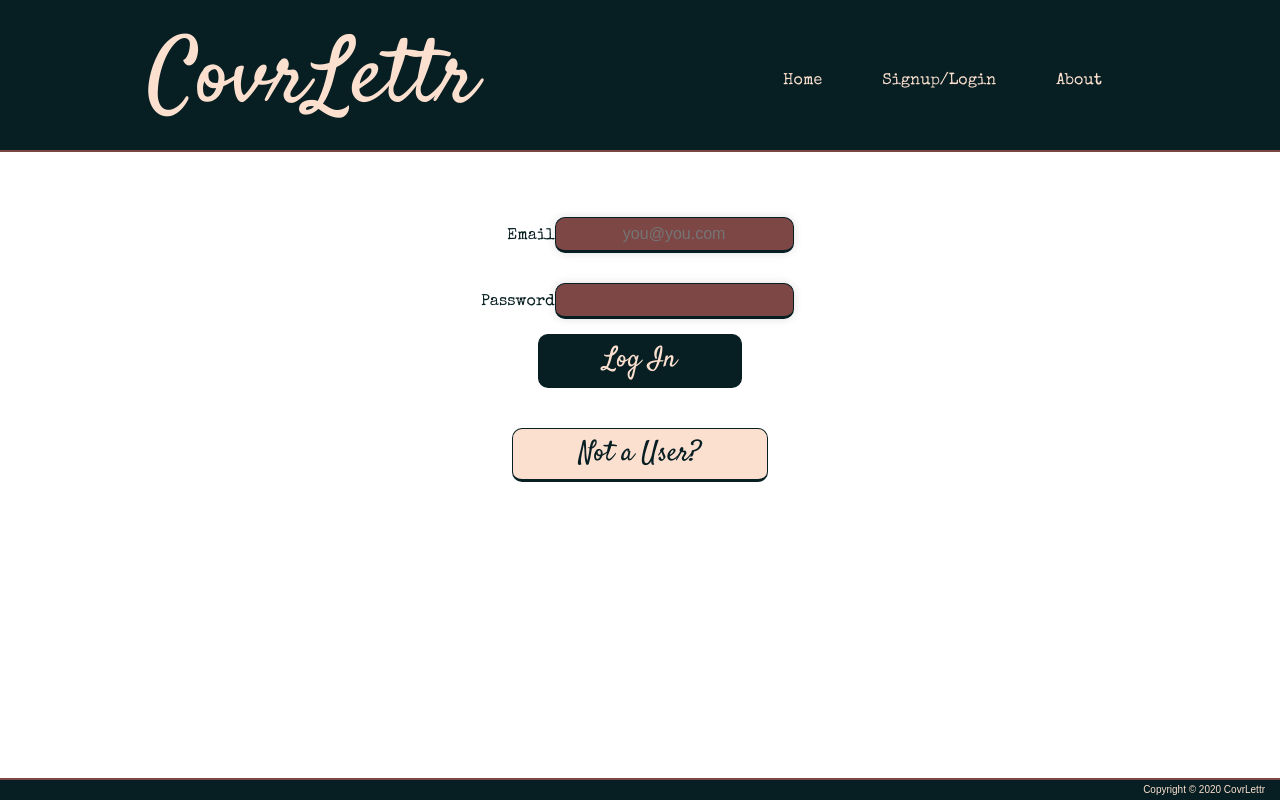
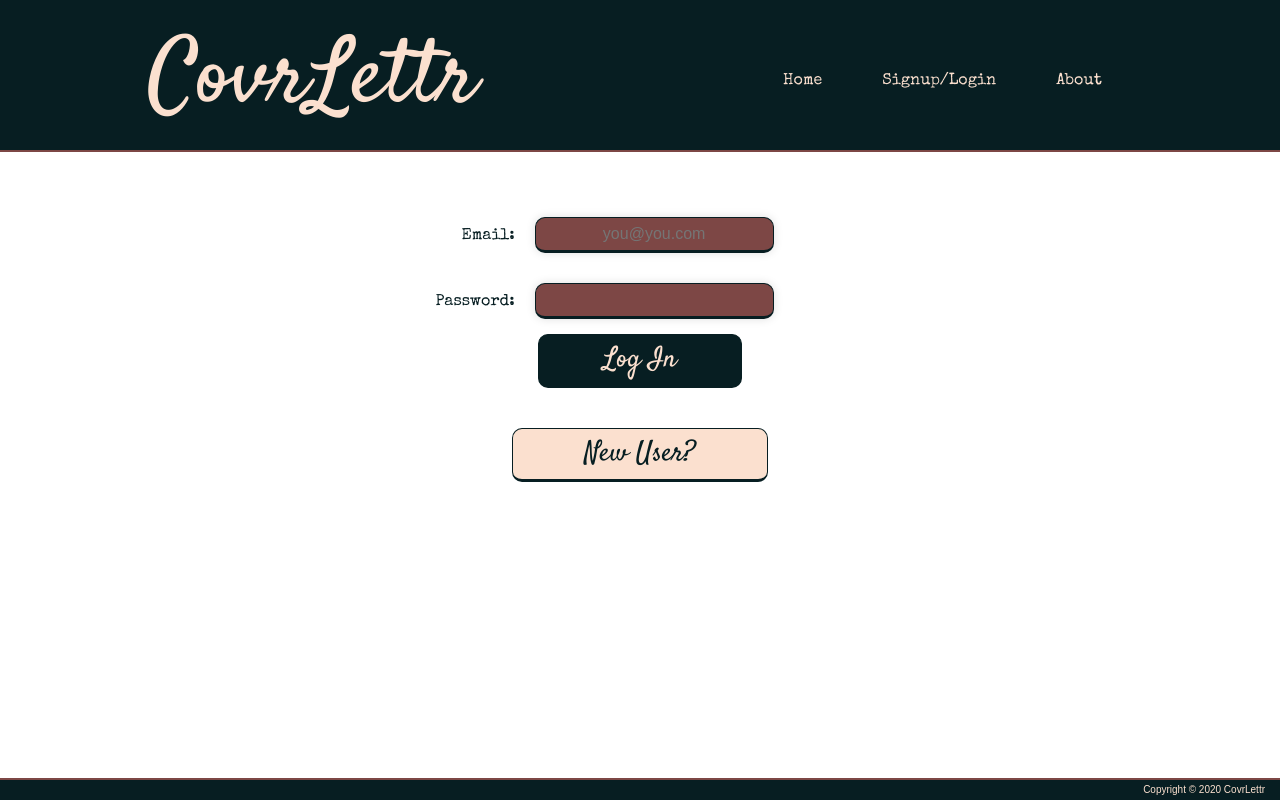
Before and after one commit to covrLettr/covrLettr-React, a React app: page /userauth in a window 1280 px wide. Both pictures are taken after a click on the button "Already a User?". Built offline with nearby package versions, Linux system fonts and the light colour scheme; no server answers.

Commit message:
refactored wet code with identical results

```diff
--- a/src/components/LogUpS/SignUp.css
+++ b/src/components/LogUpS/SignUp.css
@@ -1,6 +1,6 @@
 @import url('https://fonts.googleapis.com/css?family=Satisfy&display=swap');
 
-.SignUp {
+.SignUp, .Login {
   display: flex;
   flex-direction: column;
   color: #071e22;
@@ -20,12 +20,10 @@
     color: #fbe0cf;
     font-size: 16px;
     height: 30px;
-    margin-top: 15px;
-    margin-bottom: 15px;
+    margin: 15px 20px;
   }
 
-  label,
-  input {
+  label, input {
     display: inline-block;
     display: inline;
     text-align: Center;
@@ -35,9 +33,11 @@
     text-align: right;
     width: 65%;
   }
+
   input {
     width: 35%;
   }
+
   button {
     margin-top: 30px;
     color: #fbe0cf;
@@ -79,7 +79,7 @@
 }
 
 @media only screen and (max-width: 600px) {
-  .SignUp {
+  .SignUp, .Login {
     display: flex;
     flex-direction: column;
     color: #071e22;
@@ -98,8 +98,7 @@
       margin-bottom: 15px;
     }
 
-    label,
-    input {
+    label, input {
       display: inline;
       text-align: center;
     }
--- a/src/components/Login/Login.css
+++ /dev/null
@@ -1,121 +0,0 @@
-@import url('https://fonts.googleapis.com/css?family=Satisfy&display=swap');
-
-.Login {
-  display: flex;
-  flex-direction: column;
-  color: #071e22;
-  text-align: center;
-  width: 80%;
-  min-width: 300px;
-  margin: auto;
-  padding-bottom: 20px;
-  margin-top: 50px;
-
-  input {
-    background-color: #7d4745;
-    border: 1px solid #071e22;
-    box-shadow: 0px 0px 10px rgba(0, 0, 0, 0.13);
-    border-radius: 10px;
-    border-width: 1px 1px 3px;
-    color: #fbe0cf;
-    font-size: 16px;
-    height: 30px;
-    margin-top: 15px;
-    margin-bottom: 15px;
-  }
-
-  label,
-  input {
-    display: inline-block;
-    display: inline;
-    text-align: Center;
-  }
-
-  label {
-    text-align: right;
-    width: 65%;
-  }
-  input {
-    width: 35%;
-  }
-  button {
-    margin-top: 30px;
-    color: #fbe0cf;
-    background-color: #071e22;
-    font-size: 28px;
-    font-weight: heavy;
-    text-align: center;
-    display: flex;
-    justify-content: center;
-    height: 10%;
-    width: 20%;
-    margin: 0 auto;
-    padding: 5px;
-    border: 1px solid #071e22;
-    border-radius: 10px;
-    border-width: 1px 1px 3px;
-    margin-bottom: 20px;
-    font-family: 'Satisfy', cursive;
-  }
-}
-
-.toggle {
-  font-size: 28px;
-  font-weight: heavy;
-  text-align: center;
-  display: flex;
-  justify-content: center;
-  height: 10%;
-  width: 20%;
-  margin: 0 auto;
-  padding: 5px;
-  border: 1px solid #071e22;
-  border-radius: 10px;
-  border-width: 1px 1px 3px;
-  margin-bottom: 20px;
-  font-family: 'Satisfy', cursive;
-  color: #071e22;
-  background-color: #fbe0cf;
-}
-
-@media only screen and (max-width: 600px) {
-  .Login {
-    display: flex;
-    flex-direction: column;
-    color: #071e22;
-    width: 100%;
-
-    input {
-      background-color: #7d4745;
-      border: 1px solid #071e22;
-      box-shadow: 0px 0px 10px rgba(0, 0, 0, 0.13);
-      border-radius: 10px;
-      border-width: 1px 1px 3px;
-      color: #fbe0cf;
-      font-size: 16px;
-      height: 30px;
-      margin-top: 15px;
-      margin-bottom: 15px;
-    }
-
-    label,
-    input {
-      display: inline;
-      text-align: center;
-    }
-
-    label {
-      text-align: right;
-    }
-
-    input {
-      min-width: 200px;
-    }
-    button {
-      min-width: 200px;
-    }
-  }
-  .toggle {
-    min-width: 200px;
-  }
-}
--- a/src/components/Login/Login.js
+++ b/src/components/Login/Login.js
@@ -1,6 +1,6 @@
 import React from 'react';
 import PropTypes from 'prop-types';
-import styles from './Login.css';
+import styles from '../LogUpS/SignUp.css';
 
 const LogIn = ({
   authErr,
@@ -13,32 +13,19 @@ const LogIn = ({
     {authErr && <p>{authErr}</p>}
     <form onSubmit={handleLoginSubmit} className={styles.Login}>
       <label htmlFor='signin-email'>
-        Email
-        <input
-          id='signin-email'
-          onChange={handleEmailChange}
-          type='text'
-          name='email'
-          required
-          placeholder='you@you.com'
-        />
+        Email:
+        <input id='signin-email' onChange={handleEmailChange} type='text' name='email' required placeholder='you@you.com' />
       </label>
 
       <label htmlFor='signin-password'>
-        Password
-        <input
-          id='signin-password'
-          onChange={handlePasswordChange}
-          type='password'
-          name='password'
-          required
-        />
+        Password:
+        <input id='signin-password' onChange={handlePasswordChange} type='password' name='password' required/>
       </label>
 
       <button>Log In</button>
     </form>
     <button onClick={handleClick} className={styles.toggle}>
-      Not a User?
+      New User?
     </button>
   </>
 );
--- a/src/components/services/request.js
+++ b/src/components/services/request.js
@@ -2,7 +2,7 @@ const request = (path, method, body) => {
   return fetch(`https://covr-lettrs.herokuapp.com/api/v1${path}`, {
     method,
     headers: {
-      'Content-Type': 'application/json'
+      'Content-Type': 'application/json',
     },
     credentials: 'include',
     body: JSON.stringify(body)
```
